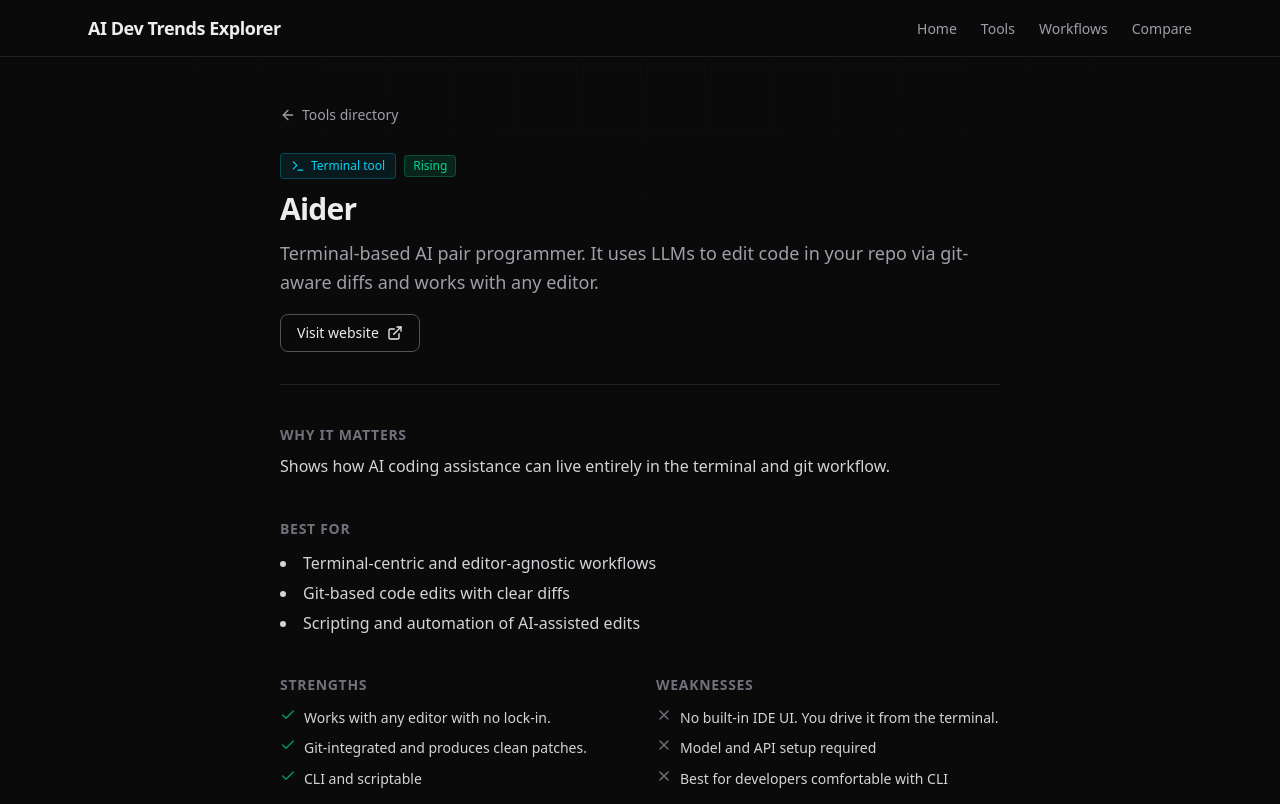
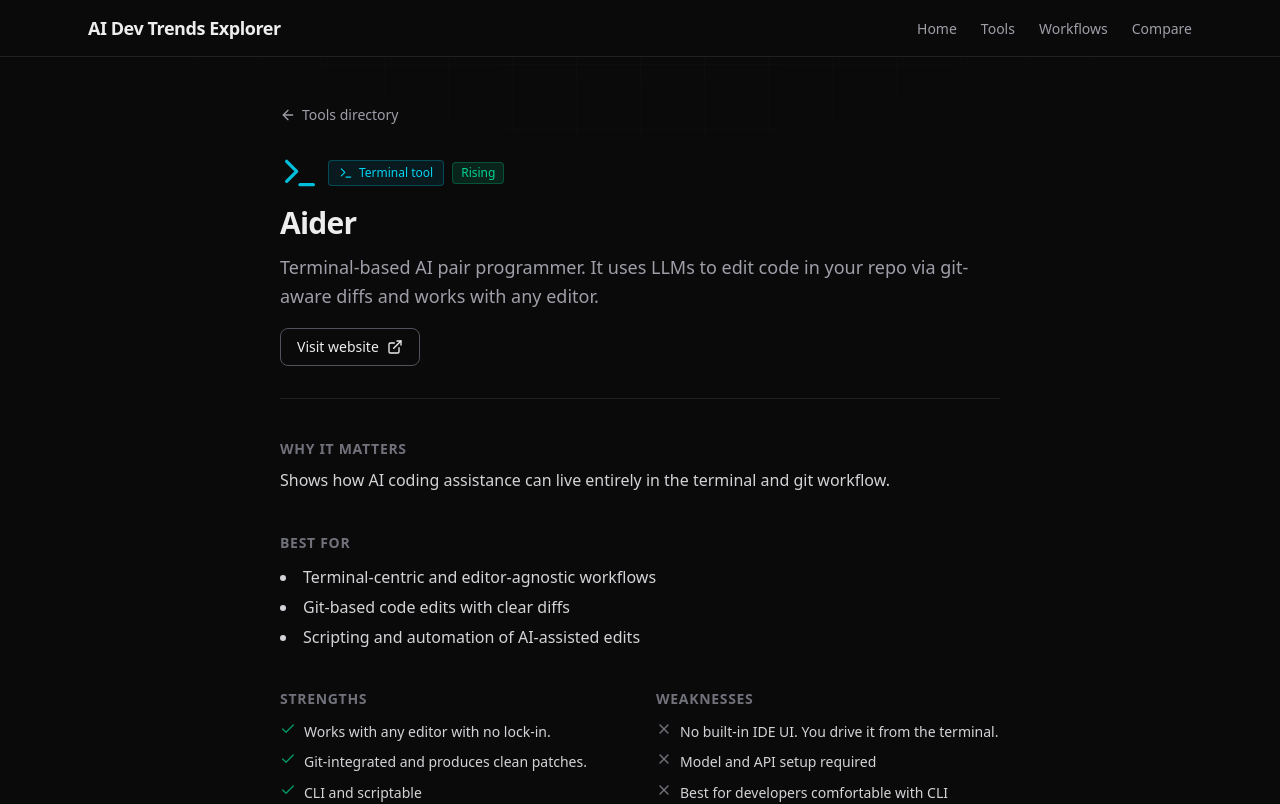
Before and after one commit to ian-schwartz/ai-dev-trends-explorer, a Next.js app: page /tools/aider in a window 1280 px wide. Shown: the top 804 px of the page. Built offline with nearby package versions, Linux system fonts and the light colour scheme.

Commit message:
feat: add tool logos with fallback icons and resilient logo rendering

```diff
--- a/src/app/tools/[slug]/page.tsx
+++ b/src/app/tools/[slug]/page.tsx
@@ -14,6 +14,7 @@
 } from "lucide-react";
 import { tools } from "@/data/tools";
 import { trends } from "@/data/trends";
+import { ToolLogo } from "@/components/tools/ToolLogo";
 import type { ToolItem, ToolCategory, TrendLevel } from "@/types/tool";
 
 const categoryLabels: Record<ToolCategory, string> = {
@@ -92,6 +93,13 @@
         {/* Header */}
         <header className="mt-6 border-b border-zinc-800/80 pb-8">
           <div className="flex flex-wrap items-center gap-2">
+            <ToolLogo
+              slug={tool.slug}
+              category={tool.category}
+              logoUrl={tool.logo}
+              size="md"
+              name={tool.name}
+            />
             <span
               className={`inline-flex items-center gap-1.5 rounded border px-2.5 py-1 text-xs font-medium ${categoryColors[tool.category]}`}
             >
--- a/src/components/tools/ToolCard.tsx
+++ b/src/components/tools/ToolCard.tsx
@@ -1,13 +1,6 @@
 import Link from "next/link";
-import {
-  Code2,
-  Bot,
-  Wand2,
-  Sparkles,
-  Terminal,
-  type LucideIcon,
-} from "lucide-react";
 import type { ToolItem, ToolCategory, TrendLevel } from "@/types/tool";
+import { ToolLogo } from "./ToolLogo";
 
 const categoryLabels: Record<ToolCategory, string> = {
   "ai-ide": "AI IDE",
@@ -15,14 +8,6 @@
   "ui-generator": "UI generator",
   "assistant": "Assistant",
   "terminal-tool": "Terminal tool",
-};
-
-const categoryIcons: Record<ToolCategory, LucideIcon> = {
-  "ai-ide": Code2,
-  "coding-agent": Bot,
-  "ui-generator": Wand2,
-  "assistant": Sparkles,
-  "terminal-tool": Terminal,
 };
 
 const categoryColors: Record<ToolCategory, { label: string; icon: string; tag: string }> = {
@@ -45,7 +30,6 @@
 }
 
 export function ToolCard({ tool }: ToolCardProps) {
-  const Icon = categoryIcons[tool.category];
   const colors = categoryColors[tool.category];
 
   const cardContent = (
@@ -53,9 +37,12 @@
       <div className="flex flex-wrap items-start justify-between gap-2">
         <div className="min-w-0 flex-1">
           <div className="flex items-center gap-2">
-            <Icon
-              className={`h-5 w-5 shrink-0 ${colors.icon}`}
-              aria-hidden
+            <ToolLogo
+              slug={tool.slug}
+              category={tool.category}
+              logoUrl={tool.logo}
+              size="sm"
+              name={tool.name}
             />
             <h3 className="font-semibold tracking-tight text-foreground">
               {tool.name}
--- /dev/null
+++ b/src/components/tools/ToolLogo.tsx
@@ -0,0 +1,141 @@
+"use client";
+
+import { useState, useEffect } from "react";
+import {
+  Code2,
+  Bot,
+  Wand2,
+  Sparkles,
+  Terminal,
+  type LucideIcon,
+} from "lucide-react";
+import type { ToolCategory } from "@/types/tool";
+
+const CDN_BASE = "https://cdn.simpleicons.org";
+
+/** Tools that should use a parent/company logo when primary fails or is missing. */
+const LOGO_FALLBACK_MAP: Record<string, string> = {
+  codex: `${CDN_BASE}/openai/white`,
+  "github-copilot": `${CDN_BASE}/github/white`,
+  v0: `${CDN_BASE}/vercel/white`,
+};
+
+const categoryIcons: Record<ToolCategory, LucideIcon> = {
+  "ai-ide": Code2,
+  "coding-agent": Bot,
+  "ui-generator": Wand2,
+  assistant: Sparkles,
+  "terminal-tool": Terminal,
+};
+
+const categoryIconClasses: Record<ToolCategory, string> = {
+  "ai-ide": "text-blue-400/90",
+  "coding-agent": "text-violet-400/90",
+  "ui-generator": "text-emerald-400/90",
+  assistant: "text-amber-400/90",
+  "terminal-tool": "text-cyan-400/90",
+};
+
+type Size = "sm" | "md";
+
+const sizeClasses: Record<Size, { box: string; icon: string }> = {
+  sm: { box: "h-5 w-5", icon: "h-5 w-5" },
+  md: { box: "h-10 w-10", icon: "h-10 w-10" },
+};
+
+export interface ToolLogoProps {
+  /** Tool slug, used for fallback mapping (e.g. codex -> openai). */
+  slug: string;
+  category: ToolCategory;
+  /** Primary logo URL from tool data. Optional. */
+  logoUrl?: string | null;
+  /** sm = 20px (cards), md = 40px (detail header). */
+  size?: Size;
+  /** Accessible label when showing icon fallback (tool name). */
+  name?: string;
+}
+
+type Phase = "primary" | "fallback" | "loaded" | "icon";
+
+export function ToolLogo({
+  slug,
+  category,
+  logoUrl,
+  size = "sm",
+  name,
+}: ToolLogoProps) {
+  const fallbackUrl = LOGO_FALLBACK_MAP[slug];
+
+  const [phase, setPhase] = useState<Phase>(() => {
+    if (logoUrl) return "primary";
+    if (fallbackUrl) return "fallback";
+    return "icon";
+  });
+  const [loadedUrl, setLoadedUrl] = useState<string | null>(null);
+
+  useEffect(() => {
+    if (phase !== "primary" && phase !== "fallback") return;
+
+    const url = phase === "primary" ? (logoUrl ?? null) : fallbackUrl ?? null;
+    if (!url) return;
+
+    const img = new Image();
+    img.onload = () => {
+      setLoadedUrl(url);
+      setPhase("loaded");
+    };
+    img.onerror = () => {
+      if (phase === "primary" && fallbackUrl) {
+        setPhase("fallback");
+      } else {
+        setPhase("icon");
+      }
+    };
+    img.src = url;
+
+    return () => {
+      img.onload = null;
+      img.onerror = null;
+      img.src = "";
+    };
+  }, [phase, logoUrl, fallbackUrl]);
+
+  const Icon = categoryIcons[category];
+  const { box, icon } = sizeClasses[size];
+
+  if (phase === "icon" || (phase === "fallback" && !fallbackUrl)) {
+    return (
+      <span
+        className={`inline-flex shrink-0 items-center justify-center ${box} ${categoryIconClasses[category]}`}
+        aria-label={name ? `${name} (category)` : undefined}
+        aria-hidden={!name}
+      >
+        <Icon className={icon} />
+      </span>
+    );
+  }
+
+  if (phase === "loaded" && loadedUrl) {
+    return (
+      <span className={`inline-block shrink-0 ${box}`} aria-hidden>
+        <img
+          src={loadedUrl}
+          alt=""
+          width={size === "sm" ? 20 : 40}
+          height={size === "sm" ? 20 : 40}
+          className={`${box} object-contain opacity-90`}
+        />
+      </span>
+    );
+  }
+
+  return (
+    <span
+      className={`inline-flex shrink-0 items-center justify-center ${box} ${categoryIconClasses[category]}`}
+      aria-label={name ? `${name} (category)` : undefined}
+      aria-hidden={!name}
+    >
+      <Icon className={icon} />
+    </span>
+  );
+}
--- a/src/data/tools.ts
+++ b/src/data/tools.ts
@@ -33,6 +33,7 @@
     terminalAccess: true,
     website: "https://cursor.com",
     whyItMatters: "Widely used AI IDE. It sets expectations for in-editor completion and multi-file edits.",
+    logo: "https://cdn.simpleicons.org/cursor/white",
   },
   {
     slug: "claude-code",
@@ -64,6 +65,7 @@
     terminalAccess: true,
     website: "https://anthropic.com",
     whyItMatters: "Shows how assistants can live in the terminal and API alongside the editor.",
+    logo: "https://cdn.simpleicons.org/anthropic/white",
   },
   {
     slug: "codex",
@@ -95,6 +97,7 @@
     terminalAccess: false,
     website: "https://openai.com",
     whyItMatters: "Powers Copilot and shapes how many developers experience AI completion.",
+    logo: "https://cdn.simpleicons.org/openai/white",
   },
   {
     slug: "v0",
@@ -126,6 +129,7 @@
     terminalAccess: false,
     website: "https://v0.dev",
     whyItMatters: "Represents the shift from hand-coded UI to prompt-driven component generation.",
+    logo: "https://cdn.simpleicons.org/vercel/white",
   },
   {
     slug: "windsurf",
@@ -157,6 +161,7 @@
     terminalAccess: true,
     website: "https://codeium.com/windsurf",
     whyItMatters: "Another AI-native IDE option with a strong free tier.",
+    logo: "https://cdn.simpleicons.org/codeium/white",
   },
   {
     slug: "replit-ghostwriter",
@@ -188,6 +193,7 @@
     terminalAccess: true,
     website: "https://replit.com",
     whyItMatters: "Brings AI assistance into the browser and learning environments.",
+    logo: "https://cdn.simpleicons.org/replit/white",
   },
   {
     slug: "devin",
@@ -309,6 +315,7 @@
     terminalAccess: false,
     website: "https://github.com/features/copilot",
     whyItMatters: "Defines the baseline for in-editor AI completion for many developers.",
+    logo: "https://cdn.simpleicons.org/github/white",
   },
   {
     slug: "zed",
@@ -339,6 +346,7 @@
     terminalAccess: true,
     website: "https://zed.dev",
     whyItMatters: "Offers a performance-first, native alternative to Electron-based AI IDEs.",
+    logo: "https://cdn.simpleicons.org/zed/white",
   },
   {
     slug: "tabnine",
@@ -369,6 +377,7 @@
     terminalAccess: false,
     website: "https://www.tabnine.com",
     whyItMatters: "Appeals to teams that need privacy-preserving or on-prem AI completion.",
+    logo: "https://cdn.simpleicons.org/tabnine/white",
   },
   {
     slug: "aider",
@@ -429,6 +438,7 @@
     terminalAccess: true,
     website: "https://www.warp.dev",
     whyItMatters: "Brings AI into the terminal for command discovery and productivity.",
+    logo: "https://cdn.simpleicons.org/warp/white",
   },
   {
     slug: "builder-io",
@@ -459,6 +469,7 @@
     terminalAccess: false,
     website: "https://www.builder.io",
     whyItMatters: "Combines visual building with AI-generated code for content and marketing UIs.",
+    logo: "https://cdn.simpleicons.org/builderdotio/white",
   },
   {
     slug: "open-interpreter",
--- a/src/types/tool.ts
+++ b/src/types/tool.ts
@@ -27,4 +27,6 @@
   terminalAccess: boolean;
   website?: string;
   whyItMatters?: string;
+  logo?: string;
+  screenshot?: string;
 }
```
